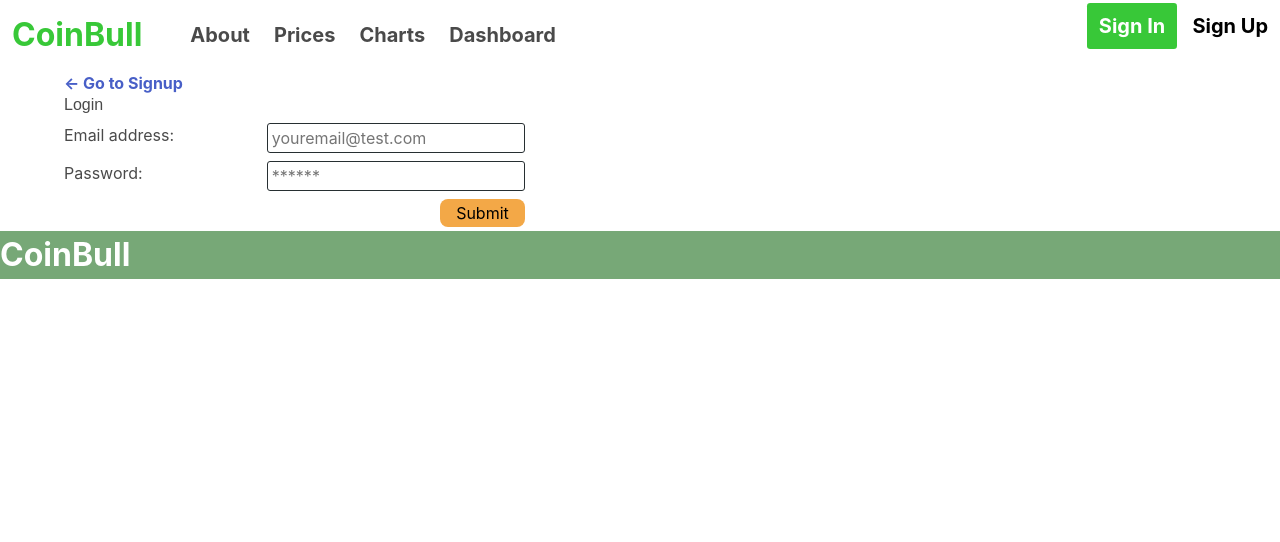
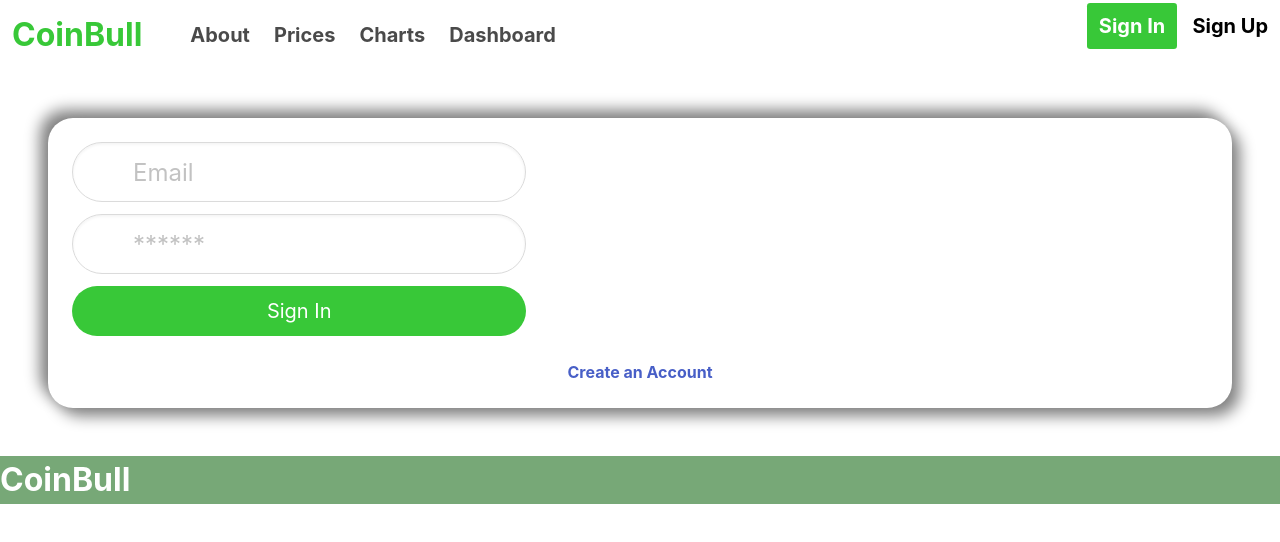
Before and after one commit to ChaseNicks/CoinBull, a React (Create React App) app in the folder client/: page /login in a window 1280 px wide. Shown: the top 542 px of the page. Built offline with nearby package versions, Linux system fonts and the light colour scheme.

Commit message:
updating sign in page

```diff
--- a/client/src/pages/Login.js
+++ b/client/src/pages/Login.js
@@ -30,41 +30,92 @@ function Login(props) {
   };
 
   return (
-    <div className="container my-1">
-      <Link to="/signup">← Go to Signup</Link>
+    // <div className="container my-1">
+    //   <Link to="/signup"> Go to Signup</Link>
 
-      <h2>Login</h2>
-      <form onSubmit={handleFormSubmit}>
-        <div className="flex-row space-between my-2">
-          <label htmlFor="email">Email address:</label>
+    //   <h2>Login</h2>
+    //   <form onSubmit={handleFormSubmit}>
+    //     <div className="flex-row space-between my-2">
+    //       <input
+    //         placeholder="Email"
+    //         name="email"
+    //         type="email"
+    //         id="email"
+    //         onChange={handleChange}
+    //       />
+    //     </div>
+    //     <div className="flex-row space-between my-2">
+    //       <input
+    //         placeholder="******"
+    //         name="password"
+    //         type="password"
+    //         id="pwd"
+    //         onChange={handleChange}
+    //       />
+    //     </div>
+    //     {error ? (
+    //       <div>
+    //         <p className="error-text">The provided credentials are incorrect</p>
+    //       </div>
+    //     ) : null}
+    //     <div className="flex-row flex-end">
+    //       <button type="submit">Signin</button>
+    //     </div>
+    //   </form>
+    // </div>
+
+
+      <div className="hero-body has-text-centered">
+        <div className="login " style={{ borderRadius: "25px", padding: "1.5rem", boxShadow: "8px 8px 15px gray, -8px -8px 15px gray"}}>
+          <form onSubmit={handleFormSubmit} className="is-flex-direction-column is-align-item-center">
+            <div className="field">
+              <div className="control has-icons-left">
                 <input
-            placeholder="youremail@test.com"
+                  className="input is-large is-rounded"
+                  placeholder="Email"
                   name="email"
                   type="email"
                   id="email"
                   onChange={handleChange}
                 />
+                <span className="icon is-small is-left">
+                  <i className="fas fa-envelope"></i>
+                </span>
               </div>
-        <div className="flex-row space-between my-2">
-          <label htmlFor="pwd">Password:</label>
+            </div>
+            <div className="field">
+              <div className="control has-icons-left">
                 <input
+                  className="input is-large is-rounded"
                   placeholder="******"
                   name="password"
                   type="password"
                   id="pwd"
                   onChange={handleChange}
                 />
+                <span className="icon is-small is-left">
+                  <i className="fas fa-lock"></i>
+                </span>
+              </div>
             </div>
             {error ? (
               <div>
                 <p className="error-text">The provided credentials are incorrect</p>
               </div>
             ) : null}
-        <div className="flex-row flex-end">
-          <button type="submit">Submit</button>
+            <button className="button is-block is-fullwidth is-primary is-medium is-rounded" type="submit" style={{ backgroundColor: "rgb(56, 200, 56)"}}>
+              Sign In
+            </button>
+          </form>
+          <br />
+            <div className="level-item has-text-centered">
+              <div>
+                <Link to="/signup" className="">Create an Account</Link>
               </div>
-      </form>
             </div>
+        </div>
+      </div>
+
   );
 }
 
```
Lines whose indentation alone changed are shown as unchanged.
